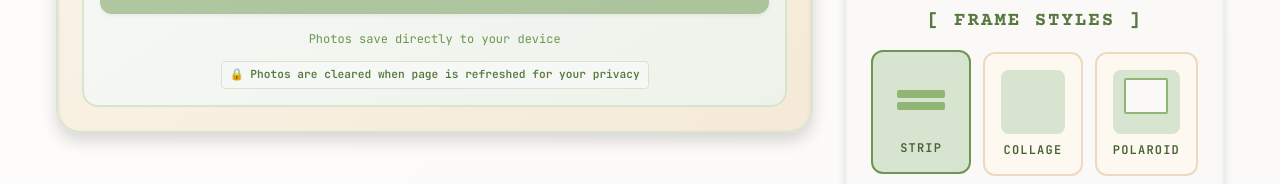
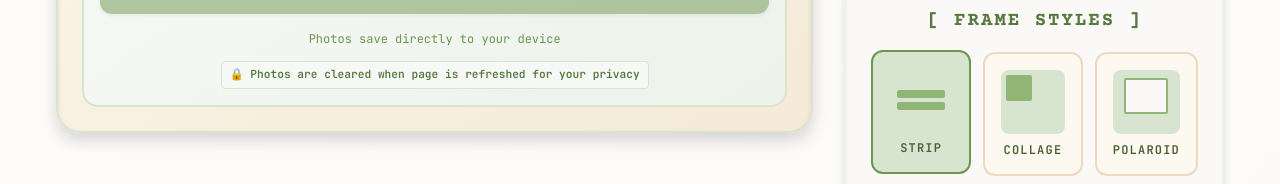
Before and after one commit to alxndraesc/miniproject_photobooth, a plain HTML site: page index.html in a window 1280 px wide. Shown: the part 823-1007 px from the top of the page. Drawn offline with nearby package versions, Linux system fonts and the light colour scheme.

Commit message:
updated icons

```diff
--- a/styles.css
+++ b/styles.css
@@ -437,8 +437,9 @@ body {
 .collage-preview {
     display: grid;
     grid-template-columns: 1fr 1fr;
-    gap: 0.25rem;
-    padding: 0.5rem;
+    grid-template-rows: 1fr 1fr;
+    gap: 0.15rem;
+    padding: 0.3rem;
 }
 
 .collage-preview::before,
@@ -446,6 +447,21 @@ body {
     content: '';
     background: var(--sage-400);
     border-radius: 0.125rem;
+    aspect-ratio: 1;
+}
+
+/* Add additional squares using box-shadow technique */
+.collage-preview::before {
+    /* This creates the top-left square */
+    box-shadow:
+        calc(100% + 0.15rem) 0 0 var(--sage-400), /* top-right */
+        0 calc(100% + 0.15rem) 0 var(--sage-400), /* bottom-left */
+        calc(100% + 0.15rem) calc(100% + 0.15rem) 0 var(--sage-400); /* bottom-right */
+}
+
+.collage-preview::after {
+    /* Hide the after element since we're using box-shadow */
+    display: none;
 }
 
 .polaroid-preview {
```
